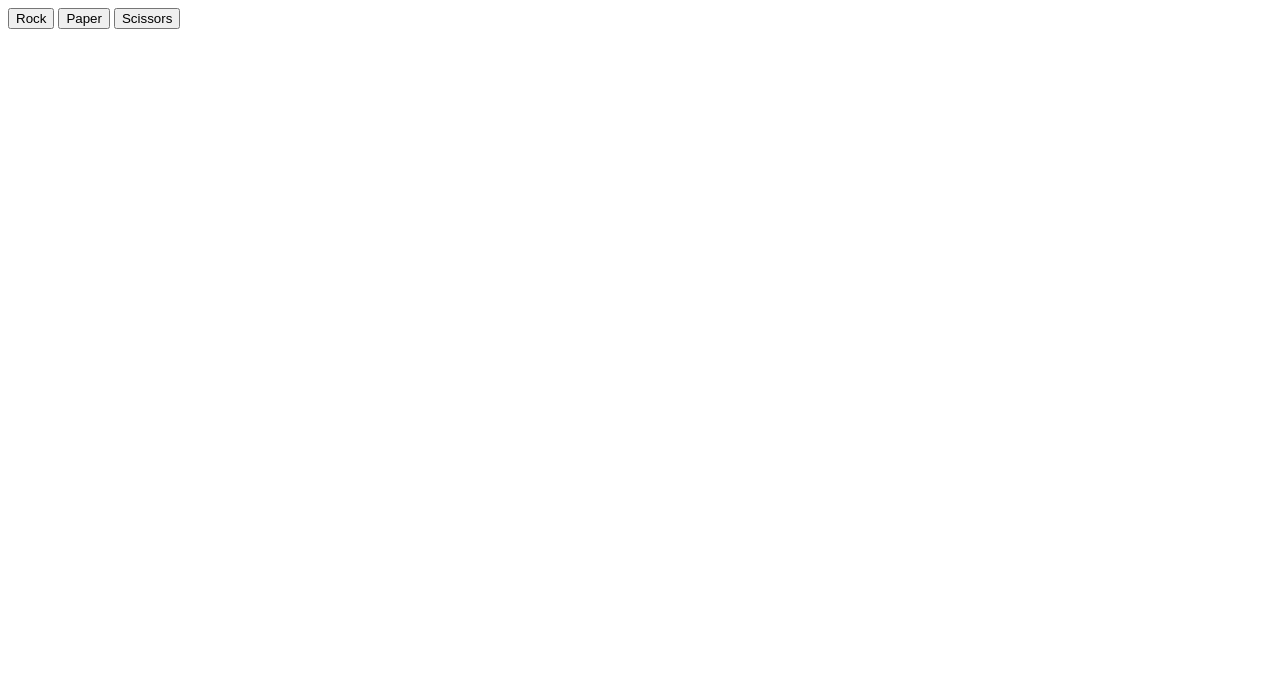
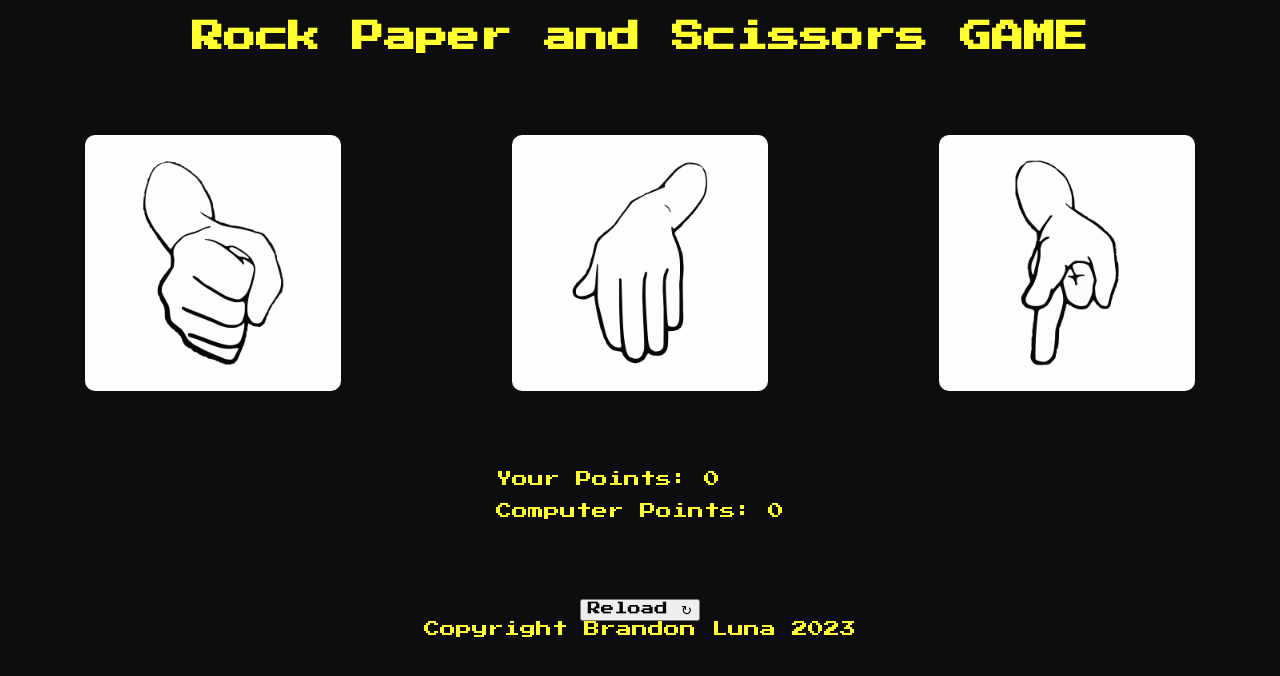
Before and after one commit to BrandonLunaCastro/Project-Rock-Paper-Scissors, a plain HTML site: page index.html in a window 1280 px wide. Drawn offline with Linux system fonts and the light colour scheme.

Commit message:
style: add basic styles the ui

```diff
--- /dev/null
+++ b/assets/styles.css
@@ -0,0 +1,62 @@
+*{
+    font-family: 'Comic Neue', cursive;
+    font-family: 'Press Start 2P', cursive;
+    box-sizing: border-box;
+}
+body{
+    margin: 0;
+    padding: 0;
+    display: flex;
+    flex-direction: column;
+    background-color: rgba(0, 0, 0, 0.95);
+    color: #fefe32;
+}
+header > h1{
+    text-align: center;
+}
+
+main{
+    display: flex;
+    flex-direction: column;
+    justify-content:center;
+    align-items: center;
+    gap: 16px;
+    flex: 2;
+}
+
+#options{
+    display: inherit;
+    justify-content: center;
+    align-items: center;
+    margin-top: 60px;
+}
+
+.select{
+    display: flex;
+    flex-direction: column;
+
+}
+
+.select > img{
+    width: 60%;
+    height: 80%;
+    margin: 0 auto;
+    transition: all 0.6s ease;
+    border-radius: 10px;
+}
+.select > img:hover{
+    transform:scale(1.2);
+    cursor: pointer;
+    border-radius: 10px;
+    border-color:#fefe32 ;
+    box-shadow: 0px 0px 12px 0px #feee32;
+}
+
+#text{
+    margin: 3rem;
+}
+
+footer{
+    text-align: center;
+    flex: 1;
+}
--- a/index.html
+++ b/index.html
@@ -3,19 +3,39 @@
 <head>
     <meta charset="UTF-8">
     <meta name="viewport" content="width=device-width, initial-scale=1.0">
+    <link rel="preconnect" href="https://fonts.googleapis.com">
+<link rel="preconnect" href="https://fonts.gstatic.com" crossorigin>
+<link href="https://fonts.googleapis.com/css2?family=Comic+Neue&family=Press+Start+2P&family=Roboto&display=swap" rel="stylesheet">
+    <link href="assets/styles.css" rel="stylesheet">
     <title>Rock Paper Scissors</title>
 </head>
 <body>
+    <header>
+        <h1>Rock Paper and Scissors GAME</h1>
+    </header>
     <main>
-        <button data-selection='rock' >Rock</button>
-        <button data-selection='paper'>Paper</button>
-        <button data-selection='scissors'>Scissors</button>
-
+    <section id="options">
+        <article class="select">
+            <img src="assets/img/rock.png" alt="option Rock" data-selection='rock'>
+        </article>
+        <article class="select">
+            <img src="assets/img/paper.png" alt="option Paper" data-selection='paper'>
+        </article>
+        <article class="select">
+            <img src="assets/img/scissor.png" alt="option Scissors" data-selection='scissors'>
+        </article>
+    </section>
+    <section id="text" >
         <div class="result"></div>
         <div class="finalResult"></div>
-
-
+        <div>
+            <p>Your Points: 0 </p>
+            <p>Computer Points: 0</p>
+        </div>
+    </section>
+        <button class="reload">Reload ↻</button>
     </main>
+    <footer>Copyright Brandon Luna 2023</footer>
     <script src="index.js"></script>
 </body>
 </html>
--- a/index.js
+++ b/index.js
@@ -27,17 +27,17 @@ const playRound = (player,computer) => {
 }
 
 
-let btns = document.querySelectorAll('button')
+let options = document.querySelectorAll('img[data-selection]')
 const showResults = document.querySelector('.result'),
       finalResult = document.querySelector('.finalResult')
 let pointsPlayer = 0,
-pointsComputer = 0;
+    pointsComputer = 0;
 
+    console.log(options)
 
-
-btns.forEach((btn)=> {
-  btn.addEventListener('click',e => {
-    let playerSelection = btn.getAttribute('data-selection')
+options.forEach((option)=> {
+  option.addEventListener('click',e => {
+    let playerSelection = option.getAttribute('data-selection')
     playerSelection = playerSelection.slice(0,1).toUpperCase()+playerSelection.slice(1).toLowerCase()
     game(playerSelection)
 })
@@ -65,59 +65,22 @@ let game = (playerSelection) => {
 if(pointsPlayer === 5){
     finalResult.innerText = `Congratulations! You are the best, points : you ${pointsPlayer} , computer ${pointsComputer}`
     console.log(pointsPlayer)
-
+    reloadPoints()
 }else if(pointsComputer === 5){
     finalResult.innerText =  `Computers wins , you louse :( , points : you ${pointsPlayer} , computer ${pointsComputer} `
     console.log(pointsComputer)
-
+    reloadPoints()
 }else if (pointsPlayer === 5 && pointsComputer === 5){
     finalResult.innerText = `Tie! again`
+    reloadPoints()
 }
 }
 
 
+let btnReload = document.querySelector('.reload')
+btnReload.addEventListener('click',reloadPoints)
 
-
-
-
-/*
-let game = () => {
-
-
-
-  while(true){
-
-    let playerSelection;
-    console.log(computerSelection + " Seleccion de la pc")
-
-
-
-    //playerSelection = playerSelection.slice(0,1).toUpperCase()+playerSelection.slice(1).toLowerCase()
-
-    let answer = playRound(playerSelection,computerSelection)
-    alert(answer)
-
-
-     answer.slice(0,5) === "Again"
-     ? ""
-     : answer.slice(0,8) === "You won!"
-      ? pointsPlayer++
-      : pointsComputer++;
-
-    if(pointsPlayer === 5){
-        break;
-    }else if(pointsComputer === 5){
-        break;
-    }
-
-
-
-    }
-
-
-
-
+function reloadPoints(){
+    pointsPlayer = 0;
+    pointsComputer = 0;
 }
-
-game()
- */
```
Also changed, not shown: assets/img/paper.png (added), assets/img/rock.png (added), assets/img/scissor.png (added).
